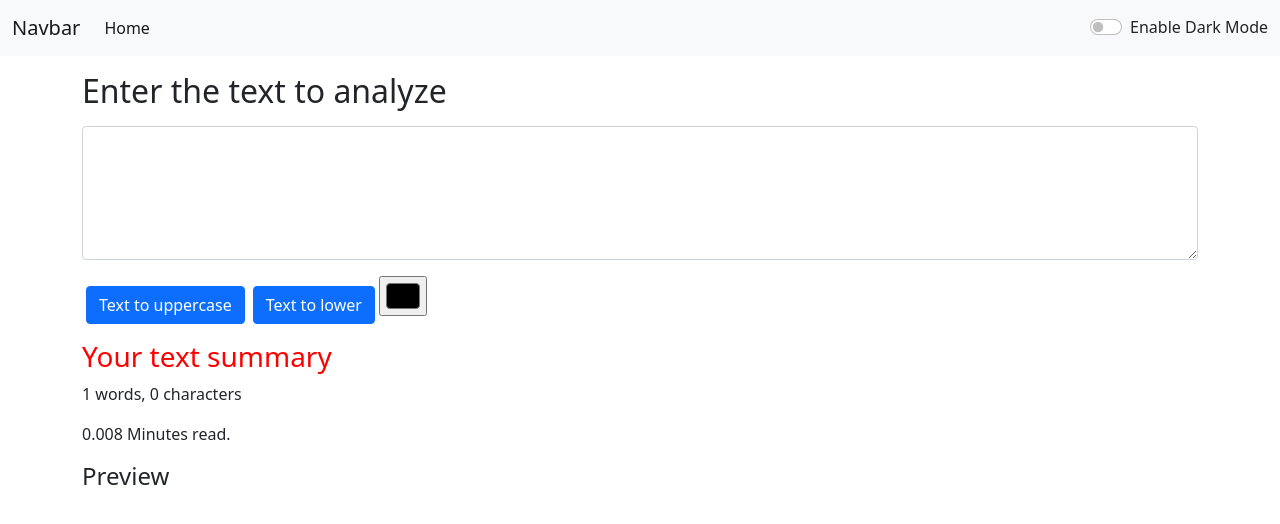
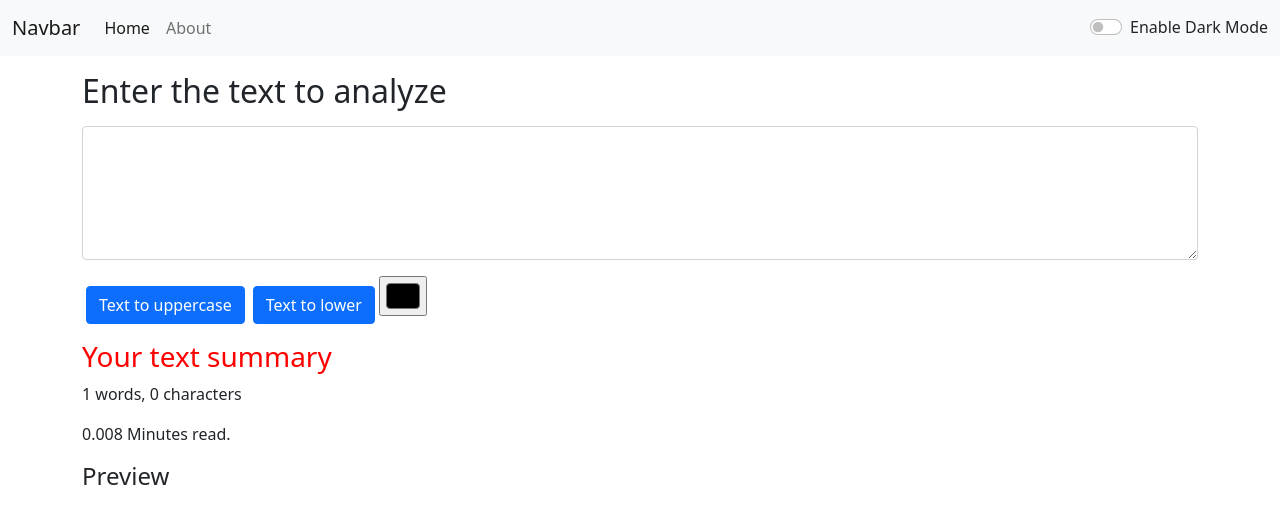
Before and after one commit to TechnicalSabir/react-textutils, a React (Create React App) app: page / in a window 1280 px wide. Shown: the top 524 px of the page. Built offline with nearby package versions, Linux system fonts and the light colour scheme.

Commit message:
changes regarding vps with package.json

```diff
--- a/package.json
+++ b/package.json
@@ -1,13 +1,11 @@
 {
-  "homepage": "https://Sabir7565.github.io/TextUtils-React",
-  "name": "my-app",
+  "name": "TextUtils-React",
   "version": "0.1.0",
   "private": true,
   "dependencies": {
     "@testing-library/jest-dom": "^5.14.1",
     "@testing-library/react": "^11.2.7",
     "@testing-library/user-event": "^12.8.3",
-    "gh-pages": "^3.2.3",
     "react": "^17.0.2",
     "react-dom": "^17.0.2",
     "react-router-dom": "^6.2.1",
@@ -15,8 +13,6 @@
     "web-vitals": "^1.1.2"
   },
   "scripts": {
-    "predeploy": "npm run build",
-    "deploy": "gh-pages -b master -d build",
     "start": "react-scripts start",
     "build": "react-scripts build",
     "test": "react-scripts test",
--- a/src/App.js
+++ b/src/App.js
@@ -1,17 +1,15 @@
 import React, { useState } from 'react';
 import './App.css';
-// import About from './components/About';
+import About from './components/About';
 import Alert from './components/Alert';
 import Navbar from './components/Navbar';
 import TextForm from './components/TextForm';
 
-// import React from "react";
-// import {
-//   BrowserRouter as Router,
-//   Routes,
-//   Route,
-//   Link
-// } from "react-router-dom";
+import {
+  BrowserRouter as Router,
+  Routes,
+  Route
+} from "react-router-dom";
 
 function App() {
   const [mode, setMode] = useState('light') //check whether dark mode is enable or not.
@@ -23,9 +21,9 @@
       type: type
     })
 
-    // setTimeout(() => {
-    //   setAlert(null)
-    // }, 2000);
+    setTimeout(() => {
+      setAlert(null)
+    }, 2000);
 
   }
 
@@ -48,17 +46,14 @@
   }
   return (
     <>
-      {/* <Router>
+      <Router>
+        <Navbar mode={mode} toggleMode={toggleMode} />
+        <Alert alert={alert} />
         <Routes>
-        <Route exact path="/" element={} />
-        <Route exact path="/about" element={<About />} />
+          <Route exact path="/" element={<TextForm showAlert={showAlert} heading="Enter the text to analyze" />} />
+          <Route exact path="/about" element={<About />} />
         </Routes>
-      </Router> */}
-
-      <Navbar mode={mode} toggleMode={toggleMode} />
-      <Alert alert={alert} />
-      <TextForm showAlert={showAlert} heading="Enter the text to analyze" />
-      {/* <About /> */}
+      </Router>
     </>
   );
 }
--- a/src/components/Navbar.js
+++ b/src/components/Navbar.js
@@ -1,27 +1,23 @@
 import PropTypes from 'prop-types'
-// import { Link } from 'react-router-dom'
+import { Link } from 'react-router-dom'
 
 export default function Navbar(props) {
     return (
         <nav className={`navbar navbar-expand-lg navbar-${props.mode} bg-${props.mode}`}>
             <div className="container-fluid">
-                <a className="navbar-brand" href="#">{props.title}</a>
+                <Link className="navbar-brand" to="/">{props.title}</Link>
                 <button className="navbar-toggler" type="button" data-bs-toggle="collapse" data-bs-target="#navbarSupportedContent" aria-controls="navbarSupportedContent" aria-expanded="false" aria-label="Toggle navigation">
                     <span className="navbar-toggler-icon"></span>
                 </button>
                 <div className="collapse navbar-collapse" id="navbarSupportedContent">
                     <ul className="navbar-nav me-auto mb-2 mb-lg-0">
                         <li className="nav-item">
-                            <a className="nav-link active" aria-current="page" href="#">Home</a>
+                            <Link className="nav-link active" aria-current="page" to="/">Home</Link>
                         </li>
-                        {/* <li className="nav-item">
-                            <Link className="nav-link" href="/about">About</Link>
-                        </li> */}
+                        <li className="nav-item">
+                            <Link className="nav-link" to="/about">About</Link>
+                        </li>
                     </ul>
-                    {/* <form className="d-flex">
-                        <input className="form-control me-2" type="search" placeholder="Search" aria-label="Search" />
-                        <button className="btn btn-outline-success" type="submit">Search</button>
-                    </form> */}
                     <div className={`form-check form-switch text-${props.mode === 'light' ? 'dark': 'light'}`}>
                         <input className="form-check-input" onClick={props.toggleMode} type="checkbox" id="flexSwitchCheckDefault" />
                         <label className="form-check-label" htmlFor="flexSwitchCheckDefault">Enable Dark Mode</label>
```
Also changed, not shown: 1 other file (tests, documents, lock files or other folders).
